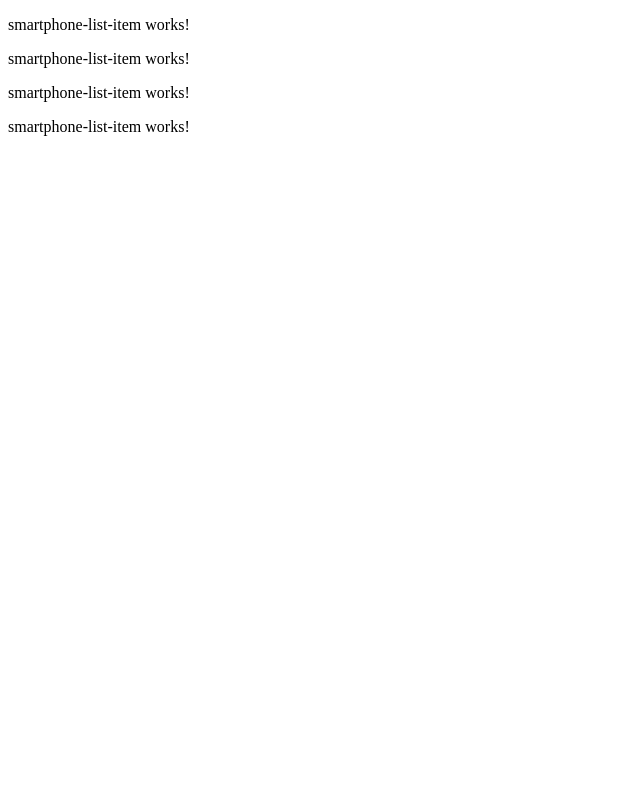
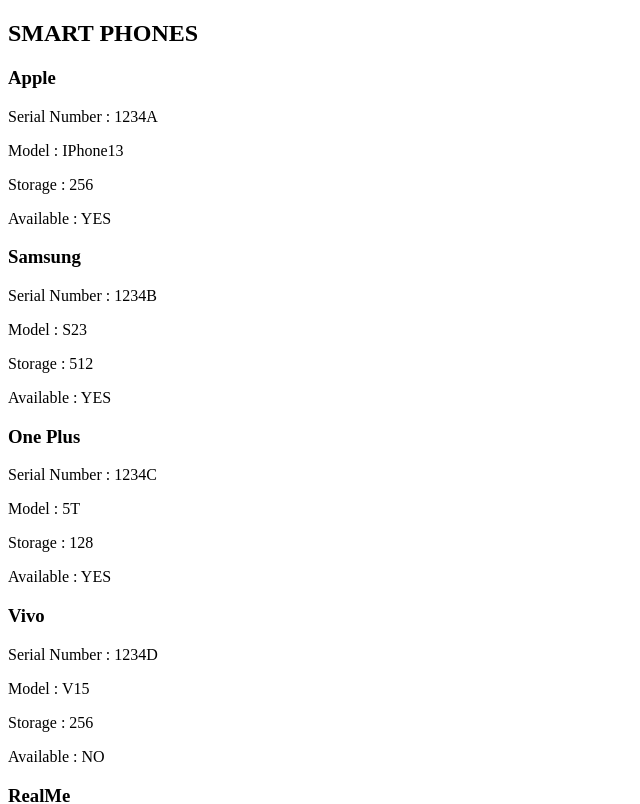
Before and after one commit to SinghMukhwinder/Mukhwinder_Singh_Learning_Angular, an Angular app: page / in a window 1280 px wide. Shown: the top 804 px of the page, without its empty margins (0-640 px from the left). Built offline with nearby package versions, Linux system fonts and the light colour scheme.

Commit message:
I completed 9 step.

```diff
--- a/src/app/smartphone-list/smartphone-list.component.html
+++ b/src/app/smartphone-list/smartphone-list.component.html
@@ -1,4 +1,10 @@
-<app-smartphone-list-item></app-smartphone-list-item>
-<app-smartphone-list-item></app-smartphone-list-item>
-<app-smartphone-list-item></app-smartphone-list-item>
-<app-smartphone-list-item></app-smartphone-list-item>
+<div class = "container">
+  <h2>SMART PHONES</h2>
+  <div *ngFor="let phone of ArrayList" >
+    <h3>{{phone.brand}}</h3>
+    <p>Serial Number : {{phone.serialNumber}}</p>
+    <p>Model : {{phone.model}}</p>
+    <p>Storage : {{phone.storage}}</p>
+    <p>Available : {{phone.isAvailable? 'YES' : 'NO'}}</p>
+  </div>
+</div>
```
